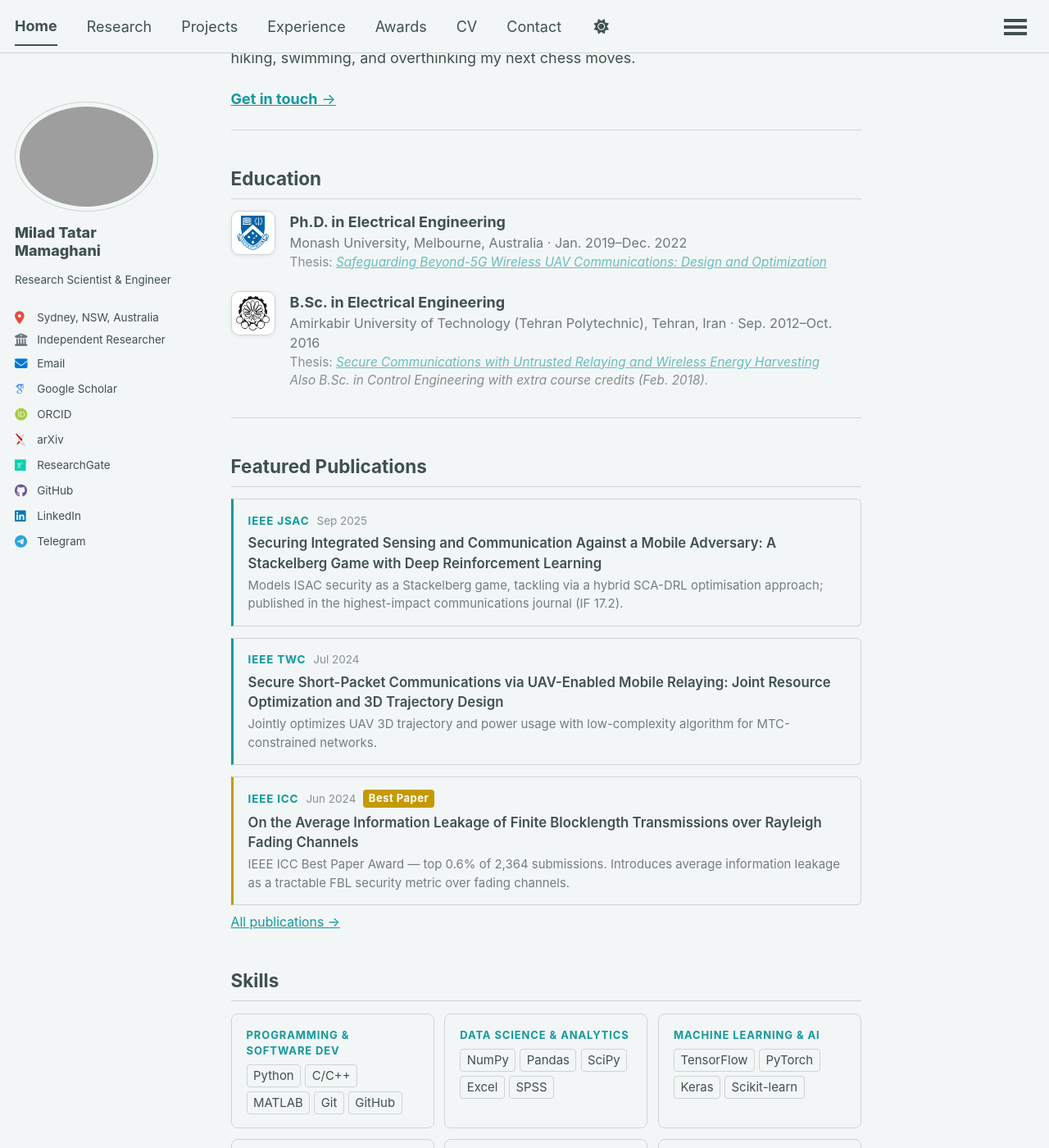
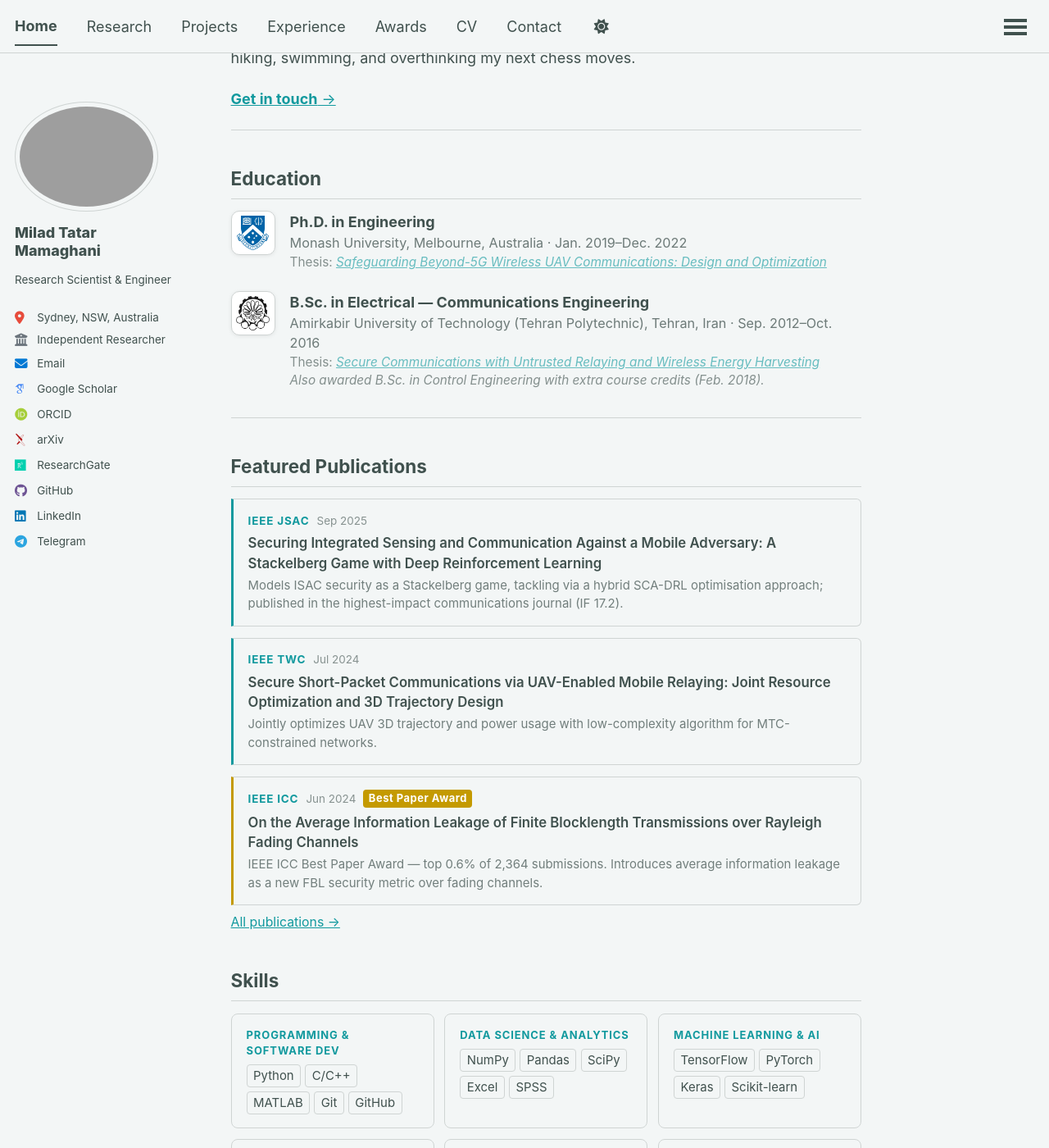
Before and after one commit to miladtm94/miladtm94.github.io, a Jekyll site: the page built from _pages/about.md, in a window 1280 px wide and 1400 px high, scrolled down 504 px. Shown: the whole window at 82% size. Built offline with Jekyll 4.4.1, drawn with Linux system fonts in a browser that asks for light colours; some web fonts are replaced; a script that is not in the unit is left out.

Commit message:
minor updates

```diff
--- a/_pages/about.md
+++ b/_pages/about.md
@@ -33,7 +33,7 @@ I'm Milad, originally from [Mamaqan](https://en.wikipedia.org/wiki/Mamqan), a to
            style="width:42px; height:42px; object-fit:contain;" />
     </div>
     <div>
-      <div><strong>Ph.D. in Electrical Engineering</strong></div>
+      <div><strong>Ph.D. in Engineering</strong></div>
       <div class="about__education-meta">Monash University, Melbourne, Australia · Jan. 2019–Dec. 2022</div>
       <div class="about__education-thesis">
         Thesis: <a href="/portfolio/uav-physical-layer-security/">
@@ -49,7 +49,7 @@ I'm Milad, originally from [Mamaqan](https://en.wikipedia.org/wiki/Mamqan), a to
            style="width:42px; height:42px; object-fit:contain;" />
     </div>
     <div>
-      <div><strong>B.Sc. in Electrical Engineering</strong></div>
+      <div><strong>B.Sc. in Electrical — Communications Engineering</strong></div>
       <div class="about__education-meta">Amirkabir University of Technology (Tehran Polytechnic), Tehran, Iran · Sep. 2012–Oct. 2016</div>
       <div class="about__education-thesis">
         Thesis: <a href="/portfolio/untrusted-relaying-security/">
@@ -57,7 +57,7 @@ I'm Milad, originally from [Mamaqan](https://en.wikipedia.org/wiki/Mamqan), a to
         </a>
       </div>
       <div class="about__education-thesis">
-        <em>Also B.Sc. in Control Engineering with extra course credits (Feb. 2018).</em>
+        <em>Also awarded B.Sc. in Control Engineering with extra course credits (Feb. 2018).</em>
       </div>
     </div>
   </div>
@@ -102,10 +102,10 @@ I'm Milad, originally from [Mamaqan](https://en.wikipedia.org/wiki/Mamqan), a to
     <div class="about__pub-meta">
       <span class="about__pub-venue">IEEE ICC</span>
       <span class="about__pub-year">Jun 2024</span>
-      <span class="about__pub-award">Best Paper</span>
+      <span class="about__pub-award">Best Paper Award</span>
     </div>
     <div class="about__pub-title">On the Average Information Leakage of Finite Blocklength Transmissions over Rayleigh Fading Channels</div>
-    <div class="about__pub-impact">IEEE ICC Best Paper Award — top 0.6% of 2,364 submissions. Introduces average information leakage as a tractable FBL security metric over fading channels.</div>
+    <div class="about__pub-impact">IEEE ICC Best Paper Award — top 0.6% of 2,364 submissions. Introduces average information leakage as a new FBL security metric over fading channels.</div>
   </div>
 
 </div>
```
